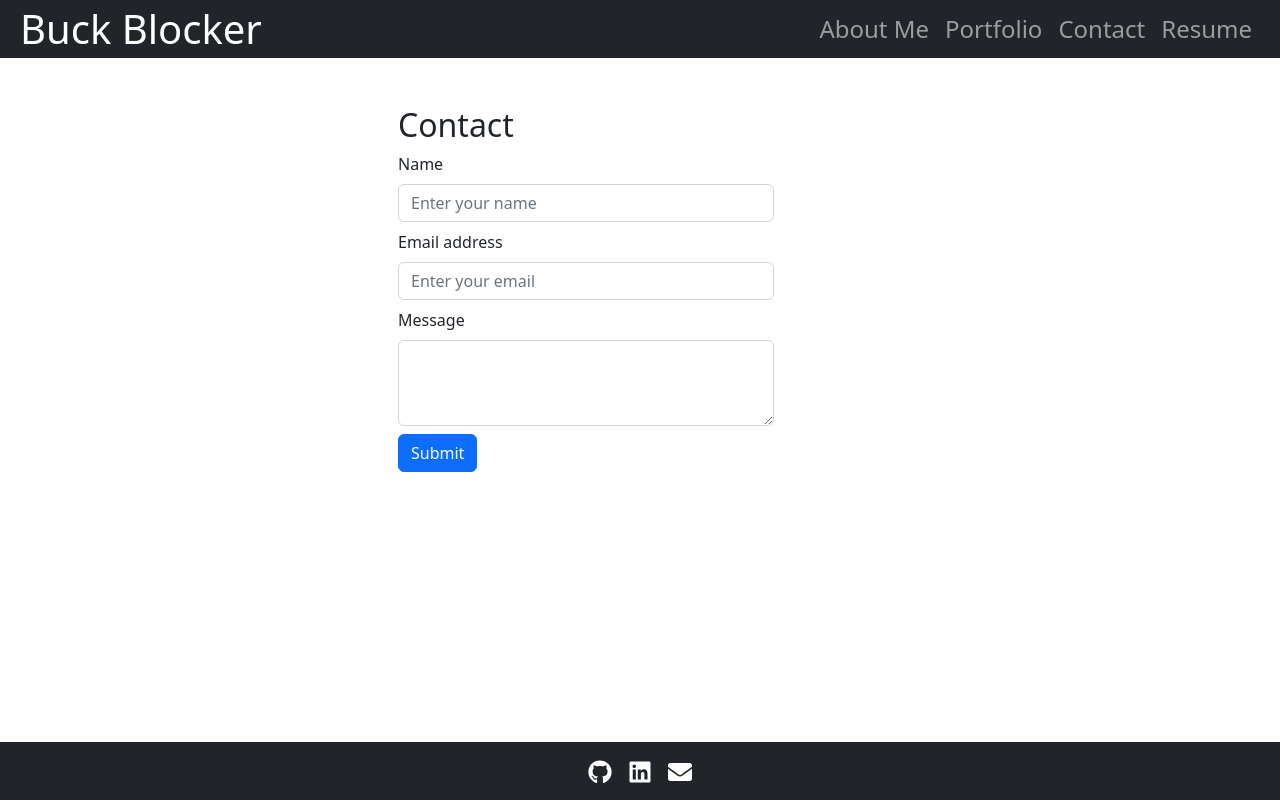
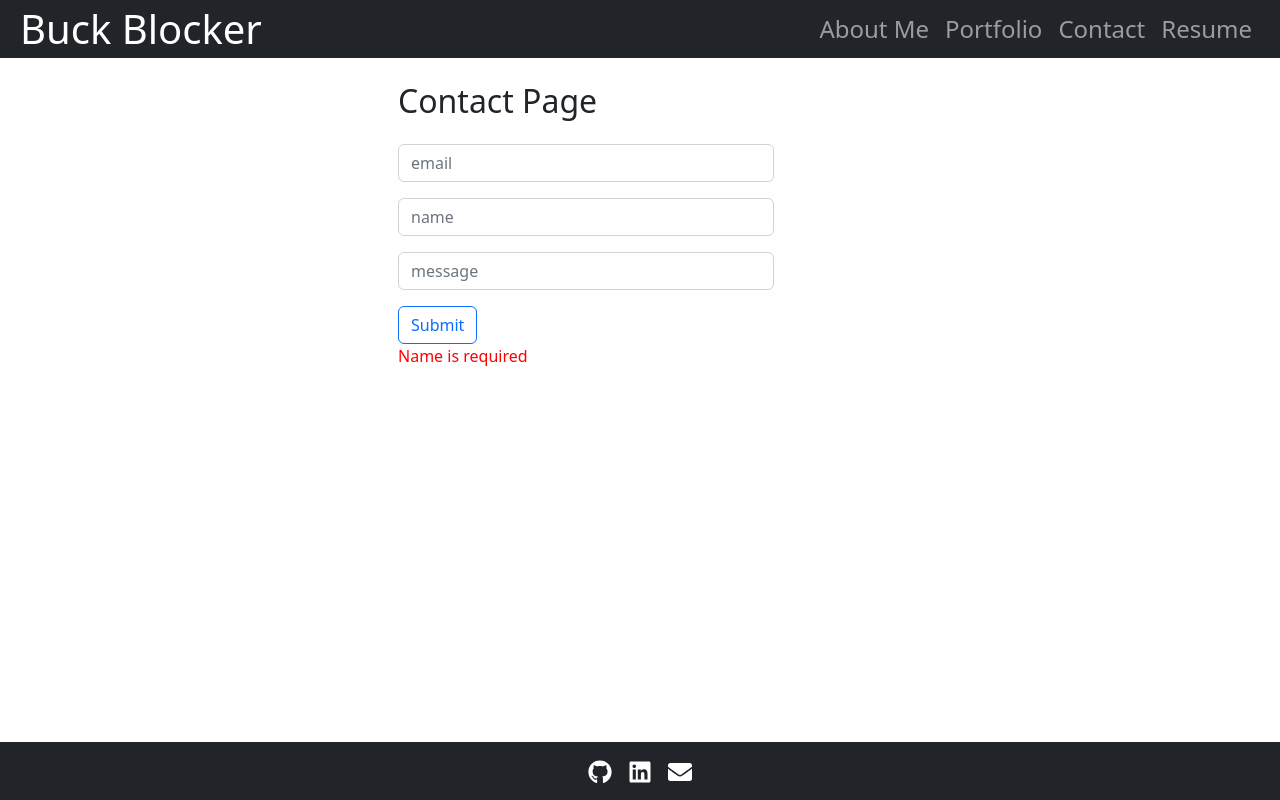
Before and after one commit to bucknorris336/Bucks-React-Portfolio, a React (Create React App) app: page /Contact in a window 1280 px wide. Built offline with nearby package versions, Linux system fonts and the light colour scheme.

Commit message:
changed contact form, css, cleaned up code.

```diff
--- a/src/App.css
+++ b/src/App.css
@@ -65,9 +65,10 @@ a:hover {
   height: 100%;
   width: 100%;
 }
-/* background-color {
-  color: #2b2c2d;
+.dark-mode {
+  background-color: #2b2c2d;
+  color: antiquewhite;
 }
-text {
-  color: antiquewhite;
-} */
+.error-text {
+  color: red;
+}
--- a/src/pages/Contact.js
+++ b/src/pages/Contact.js
@@ -2,153 +2,110 @@ import React, { useEffect, useState } from "react";
 import { Button, Container, Form } from "react-bootstrap";
 
 export default function Contact() {
-  const [validated, setValidated] = useState(false);
+  const [email, setEmail] = useState("");
+  const [name, setName] = useState("");
+  const [message, setMessage] = useState("");
+  const [errorMessage, setErrorMessage] = useState("");
+  useEffect(() => {
+    if (name.length === 0) {
+      setErrorMessage("Name is required");
+    } else if (message.length === 0) {
+      setErrorMessage("Message is required");
+    } else {
+      setErrorMessage("");
+    }
+  }, [name, message]);
 
-  const handleSubmit = (event) => {
-    event.preventDefault();
-    const form = event.currentTarget;
-    console.log({ event });
-    if (form.checkValidity() === false) {
-      event.preventDefault();
-      event.stopPropagation();
+  function validateEmail(email) {
+    const re = /^\w+@[a-zA-Z_]+?\.[a-zA-Z]{2,3}$/;
+    return re.test(String(email).toLowerCase());
+  }
+
+  const handleInputChange = (e) => {
+    // Getting the value and name of the input which triggered the change
+    const { target } = e;
+    const inputType = target.name;
+    const inputValue = target.value;
+    console.log("input", inputType, inputValue);
+
+    // Based on the input type, we set the state of either email, username, and password
+    if (inputType === "email") {
+      setEmail(inputValue);
+    } else if (inputType === "name") {
+      setName(inputValue);
+    } else if (inputType === "message") {
+      setMessage(inputValue);
     }
-    setValidated(true);
+  };
+  const handleFormSubmit = (e) => {
+    // Preventing the default behavior of the form submit (which is to refresh the page)
+    e.preventDefault();
+
+    // First we check to see if the email is not valid or if the userName is empty. If so we set an error message to be displayed on the page.
+    if (!validateEmail(email) || !email) {
+      setErrorMessage("Email address is invalid");
+      // We want to exit out of this code block if something is wrong so that the user can correct it
+      return;
+      // Then we check to see if the password is not valid. If so, we set an error message regarding the password.
+    }
+    if (!message || !name) {
+      setErrorMessage("Message or Name is invalid");
+      // We want to exit out of this code block if something is wrong so that the user can correct it
+      return;
+      // Then we check to see if the password is not valid. If so, we set an error message regarding the password.
+    }
+    alert(`Hello ${name}`);
+    // send email
+
+    // If everything goes according to plan, we want to clear out the input after a successful registration.
+    setName("");
+    setMessage("");
+    setEmail("");
   };
   return (
     <Container style={{ maxWidth: "400px" }} center="true">
-      <h2 className="mt-5 mb-2">Contact</h2>
-      <Form noValidate validated={validated} onSubmit={handleSubmit}>
-        <Form.Group controlId="contactForm.Name">
-          <Form.Label>Name</Form.Label>
-          <Form.Control required type="text" placeholder="Enter your name" />
-          <Form.Control.Feedback type="invalid">
-            Please enter your name.
-          </Form.Control.Feedback>
-        </Form.Group>
+      <h2 className="my-4">Contact Page</h2>
 
-        <Form.Group className="mt-2" controlId="contactForm.Email">
-          <Form.Label>Email address</Form.Label>
-          <Form.Control required type="email" placeholder="Enter your email" />
-          <Form.Control.Feedback type="invalid">
-            Please enter a valid email address.
-          </Form.Control.Feedback>
-        </Form.Group>
-
-        <Form.Group className="mt-2" controlId="contactForm.Message">
-          <Form.Label>Message</Form.Label>
-          <Form.Control required as="textarea" rows={3} />
-          <Form.Control.Feedback type="invalid">
-            Please enter your message.
-          </Form.Control.Feedback>
-        </Form.Group>
-
-        <Button className="mt-2" type="submit">
-          Submit
-        </Button>
-      </Form>
+      <div>
+        <Form>
+          <input
+            className="form-control mb-3"
+            value={email}
+            name="email"
+            onChange={handleInputChange}
+            type="email"
+            placeholder="email"
+          />
+          <input
+            className="form-control mb-3"
+            value={name}
+            name="name"
+            onChange={handleInputChange}
+            type="text"
+            placeholder="name"
+          />
+          <input
+            className="form-control mb-3"
+            value={message}
+            name="message"
+            onChange={handleInputChange}
+            type="text"
+            placeholder="message"
+          />
+          <Button
+            variant="outline-primary"
+            type="submit"
+            onClick={handleFormSubmit}
+          >
+            Submit
+          </Button>
+        </Form>
+        {errorMessage && (
+          <div>
+            <p className="error-text">{errorMessage}</p>
+          </div>
+        )}
+      </div>
     </Container>
   );
 }
-// import React, { useEffect, useState } from "react";
-
-// export default function Contact() {
-//   const [email, setEmail] = useState("");
-//   const [name, setName] = useState("");
-//   const [message, setMessage] = useState("");
-//   const [errorMessage, setErrorMessage] = useState("");
-//   useEffect(() => {
-//     if (name.length === 0) {
-//       setErrorMessage("Name is invalid");
-//     } else if (message.length === 0) {
-//       setErrorMessage("Message is invalid");
-//     } else {
-//       setErrorMessage("");
-//     }
-//   }, [name, message]);
-
-//   function validateEmail(email) {
-//     const re =
-//       /^(([^<>()[\]\\.,;:\s@"]+(\.[^<>()[\]\\.,;:\s@"]+)*)|(".+"))@((\[[0-9]{1,3}\.[0-9]{1,3}\.[0-9]{1,3}\.[0-9]{1,3}\])|(([a-zA-Z\-0-9]+\.)+[a-zA-Z]{2,}))$/;
-//     return re.test(String(email).toLowerCase());
-//   }
-
-//   const handleInputChange = (e) => {
-//     // Getting the value and name of the input which triggered the change
-//     const { target } = e;
-//     const inputType = target.name;
-//     const inputValue = target.value;
-//     console.log("input", inputType, inputValue);
-
-//     // Based on the input type, we set the state of either email, username, and password
-//     if (inputType === "email") {
-//       setEmail(inputValue);
-//     } else if (inputType === "name") {
-//       setName(inputValue);
-//     } else if (inputType === "message") {
-//       setMessage(inputValue);
-//     }
-//   };
-//   const handleFormSubmit = (e) => {
-//     // Preventing the default behavior of the form submit (which is to refresh the page)
-//     e.preventDefault();
-
-//     // First we check to see if the email is not valid or if the userName is empty. If so we set an error message to be displayed on the page.
-//     if (!validateEmail(email) || !email) {
-//       setErrorMessage("Email address is invalid");
-//       // We want to exit out of this code block if something is wrong so that the user can correct it
-//       return;
-//       // Then we check to see if the password is not valid. If so, we set an error message regarding the password.
-//     }
-//     if (!message || !name) {
-//       setErrorMessage("Message or Name is invalid");
-//       // We want to exit out of this code block if something is wrong so that the user can correct it
-//       return;
-//       // Then we check to see if the password is not valid. If so, we set an error message regarding the password.
-//     }
-//     alert(`Hello ${name}`);
-
-//     // If everything goes according to plan, we want to clear out the input after a successful registration.
-//     setName("");
-//     setMessage("");
-//     setEmail("");
-//   };
-//   return (
-//     <div className="div-container">
-//       <h1>Contact Page</h1>
-
-//       <div>
-//         <form className="form">
-//           <input
-//             value={email}
-//             name="email"
-//             onChange={handleInputChange}
-//             type="email"
-//             placeholder="email"
-//           />
-//           <input
-//             value={name}
-//             name="name"
-//             onChange={handleInputChange}
-//             type="text"
-//             placeholder="name"
-//           />
-//           <input
-//             value={message}
-//             name="message"
-//             onChange={handleInputChange}
-//             type="text"
-//             placeholder="message"
-//           />
-//           <button type="button" onClick={handleFormSubmit}>
-//             Submit
-//           </button>
-//         </form>
-//         {errorMessage && (
-//           <div>
-//             <p className="error-text">{errorMessage}</p>
-//           </div>
-//         )}
-//       </div>
-//     </div>
-//   );
-// }
--- a/src/pages/Resume.js
+++ b/src/pages/Resume.js
@@ -22,13 +22,18 @@ const Resume = () => {
 
   return (
     <Container className="text-center" style={{ maxWidth: "400px" }}>
-      <h4 className="my-5">Proficiencies:</h4>
+      <h1 className="my-5">Proficiencies:</h1>
       <ListGroup>
         {proficiencies.map((proficiency, index) => (
           <ListGroup.Item key={index}>{proficiency}</ListGroup.Item>
         ))}
       </ListGroup>
-      <Button variant="primary" href={resumePdf} download className="mt-5">
+      <Button
+        variant="outline-primary"
+        href={resumePdf}
+        download
+        className="mt-5"
+      >
         Download Resume
       </Button>
     </Container>
@@ -36,14 +41,3 @@ const Resume = () => {
 };
 
 export default Resume;
-
-// <div className="div-container">
-//   <h1>Resume Page</h1>
-//   <p>
-//     I possess a diverse skill set in full-stack development that spans from
-//     UI/UX design to database configuration and server-side API engineering.
-//     My proficiency in web development encompasses a range of technologies,
-//     including React, Node.js, MySQL and Sequelize, Mongoose and MongoDB,
-//     Express.js, JQuery, and CSS frameworks like Bootstrap.
-//   </p>
-// </div>
```
